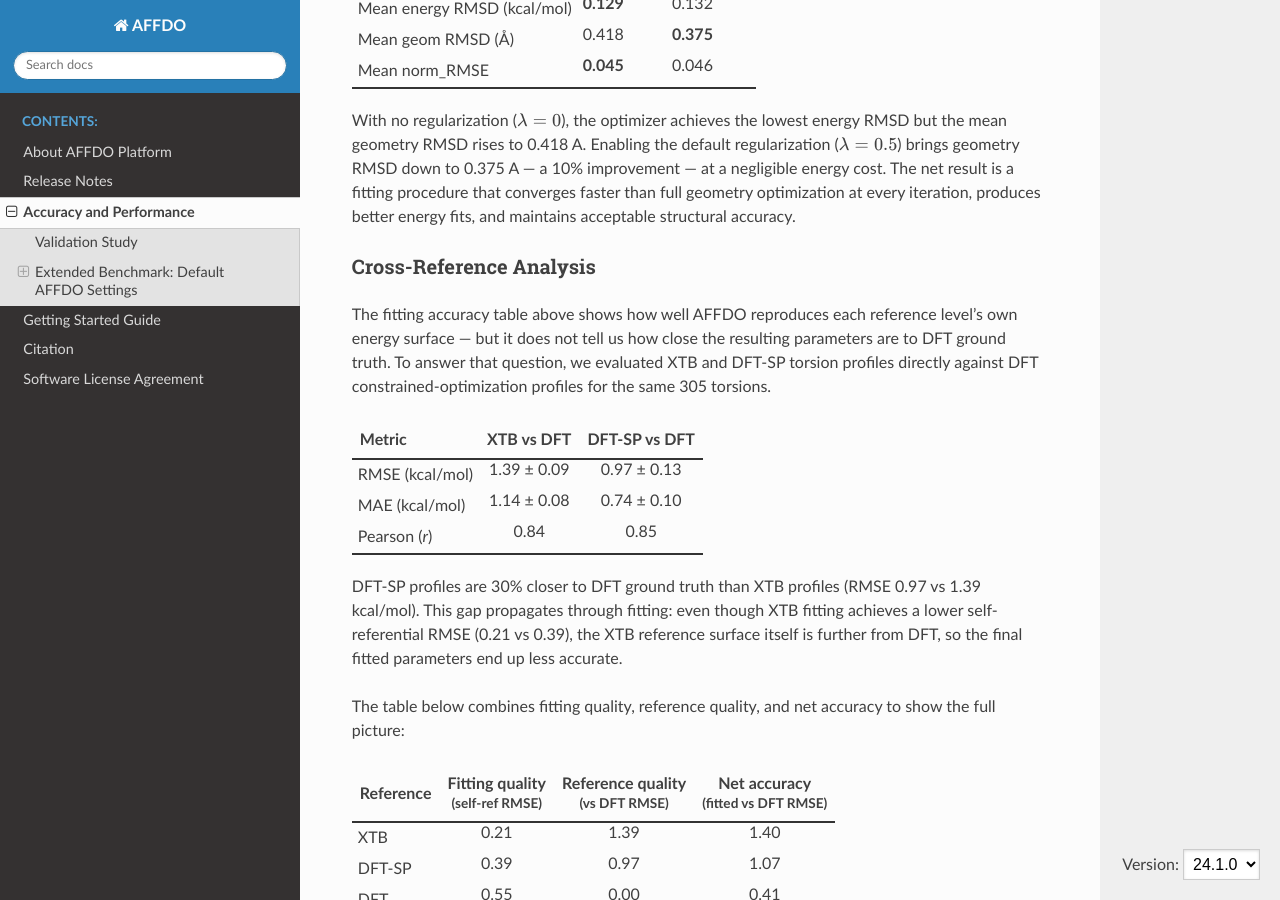
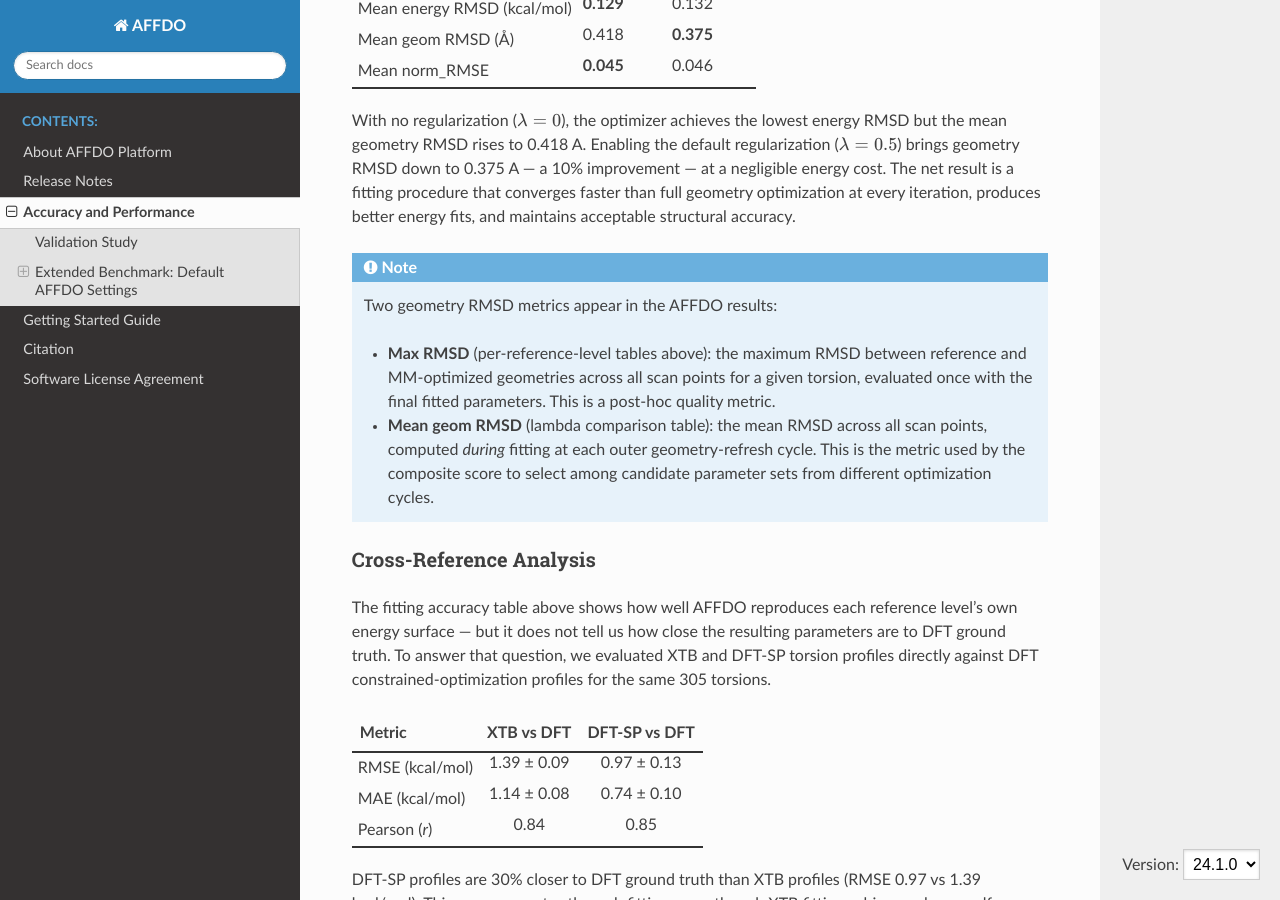
Before and after one commit to ATTMOS/AFFDOWS, a Sphinx documentation site: the page built from docs/source/user/performance.rst, in a window 1280 px wide and 900 px high, scrolled down 5312 px. Built offline with Sphinx 7.4.7 and the Read the Docs theme 3.1.0, drawn with Linux system fonts in a browser that asks for light colours; some of the changed text lies outside the part shown.

Commit message:
docs: fix DFT rounding discrepancies, clarify RMSD metrics
Fix 6 rounding-level discrepancies in DFT per-family values verified
against global_summary.csv (e.g., TYK2 MAE AFFDO 0.45→0.46, MCL1
MAE GAFF2 0.89→0.90, TYK2 RMSE AFFDO CI 0.12→0.13). Update
corresponding % change values. Add note distinguishing Max RMSD
(post-hoc, final parameters) from Mean geom RMSD (inner-cycle,
used by composite score).

```diff
--- a/docs/source/user/performance.rst
+++ b/docs/source/user/performance.rst
@@ -123,8 +123,8 @@
    <tr><td style="text-align: left; padding: 8px 14px;">Max RMSD (&#8491;)</td><td style="padding: 8px 12px; border-left: 2px solid #ccc;">0.82 ± 0.11</td><td style="padding: 8px 12px;">0.89 ± 0.14</td><td style="padding: 8px 10px;">+9%</td><td style="padding: 8px 12px; border-left: 2px solid #ccc;">0.79 ± 0.08</td><td style="padding: 8px 12px;">0.84 ± 0.08</td><td style="padding: 8px 10px;">+6%</td></tr>
 
    <tr style="background: #f0f0f0;"><td colspan="7" style="text-align: left; padding: 8px 14px;"><b>DFT reference</b></td></tr>
-   <tr><td style="text-align: left; padding: 8px 14px;">MAE (kcal/mol)</td><td style="padding: 8px 12px; border-left: 2px solid #ccc;">1.66 ± 0.24</td><td style="padding: 8px 12px;">0.45 ± 0.09</td><td style="padding: 8px 10px;">−73%</td><td style="padding: 8px 12px; border-left: 2px solid #ccc;">0.89 ± 0.09</td><td style="padding: 8px 12px;">0.39 ± 0.04</td><td style="padding: 8px 10px;">−56%</td></tr>
-   <tr><td style="text-align: left; padding: 8px 14px;">RMSE (kcal/mol)</td><td style="padding: 8px 12px; border-left: 2px solid #ccc;">2.04 ± 0.27</td><td style="padding: 8px 12px;">0.62 ± 0.12</td><td style="padding: 8px 10px;">−70%</td><td style="padding: 8px 12px; border-left: 2px solid #ccc;">1.12 ± 0.11</td><td style="padding: 8px 12px;">0.52 ± 0.06</td><td style="padding: 8px 10px;">−54%</td></tr>
+   <tr><td style="text-align: left; padding: 8px 14px;">MAE (kcal/mol)</td><td style="padding: 8px 12px; border-left: 2px solid #ccc;">1.66 ± 0.24</td><td style="padding: 8px 12px;">0.46 ± 0.09</td><td style="padding: 8px 10px;">−72%</td><td style="padding: 8px 12px; border-left: 2px solid #ccc;">0.90 ± 0.09</td><td style="padding: 8px 12px;">0.39 ± 0.04</td><td style="padding: 8px 10px;">−57%</td></tr>
+   <tr><td style="text-align: left; padding: 8px 14px;">RMSE (kcal/mol)</td><td style="padding: 8px 12px; border-left: 2px solid #ccc;">2.04 ± 0.27</td><td style="padding: 8px 12px;">0.63 ± 0.13</td><td style="padding: 8px 10px;">−69%</td><td style="padding: 8px 12px; border-left: 2px solid #ccc;">1.12 ± 0.11</td><td style="padding: 8px 12px;">0.52 ± 0.05</td><td style="padding: 8px 10px;">−54%</td></tr>
    <tr><td style="text-align: left; padding: 8px 14px;">Pearson (<i>r</i>)</td><td style="padding: 8px 12px; border-left: 2px solid #ccc;">0.81</td><td style="padding: 8px 12px;">0.98</td><td style="padding: 8px 10px;">+21%</td><td style="padding: 8px 12px; border-left: 2px solid #ccc;">0.90</td><td style="padding: 8px 12px;">0.96</td><td style="padding: 8px 10px;">+7%</td></tr>
    <tr><td style="text-align: left; padding: 8px 14px;">Spearman (<i>ρ</i>)</td><td style="padding: 8px 12px; border-left: 2px solid #ccc;">0.75</td><td style="padding: 8px 12px;">0.95</td><td style="padding: 8px 10px;">+27%</td><td style="padding: 8px 12px; border-left: 2px solid #ccc;">0.89</td><td style="padding: 8px 12px;">0.94</td><td style="padding: 8px 10px;">+6%</td></tr>
    <tr><td style="text-align: left; padding: 8px 14px;">Max RMSD (&#8491;)</td><td style="padding: 8px 12px; border-left: 2px solid #ccc;">0.89 ± 0.11</td><td style="padding: 8px 12px;">0.95 ± 0.13</td><td style="padding: 8px 10px;">+7%</td><td style="padding: 8px 12px; border-left: 2px solid #ccc;">0.58 ± 0.07</td><td style="padding: 8px 12px;">0.75 ± 0.08</td><td style="padding: 8px 10px;">+29%</td></tr>
@@ -170,6 +170,13 @@
    </table>
 
 With no regularization (:math:`\lambda = 0`), the optimizer achieves the lowest energy RMSD but the mean geometry RMSD rises to 0.418 A. Enabling the default regularization (:math:`\lambda = 0.5`) brings geometry RMSD down to 0.375 A — a 10% improvement — at a negligible energy cost. The net result is a fitting procedure that converges faster than full geometry optimization at every iteration, produces better energy fits, and maintains acceptable structural accuracy.
+
+.. note::
+
+   Two geometry RMSD metrics appear in the AFFDO results:
+
+   - **Max RMSD** (per-reference-level tables above): the maximum RMSD between reference and MM-optimized geometries across all scan points for a given torsion, evaluated once with the final fitted parameters. This is a post-hoc quality metric.
+   - **Mean geom RMSD** (lambda comparison table): the mean RMSD across all scan points, computed *during* fitting at each outer geometry-refresh cycle. This is the metric used by the composite score to select among candidate parameter sets from different optimization cycles.
 
 .. _Cross-Reference Analysis:
 
```
